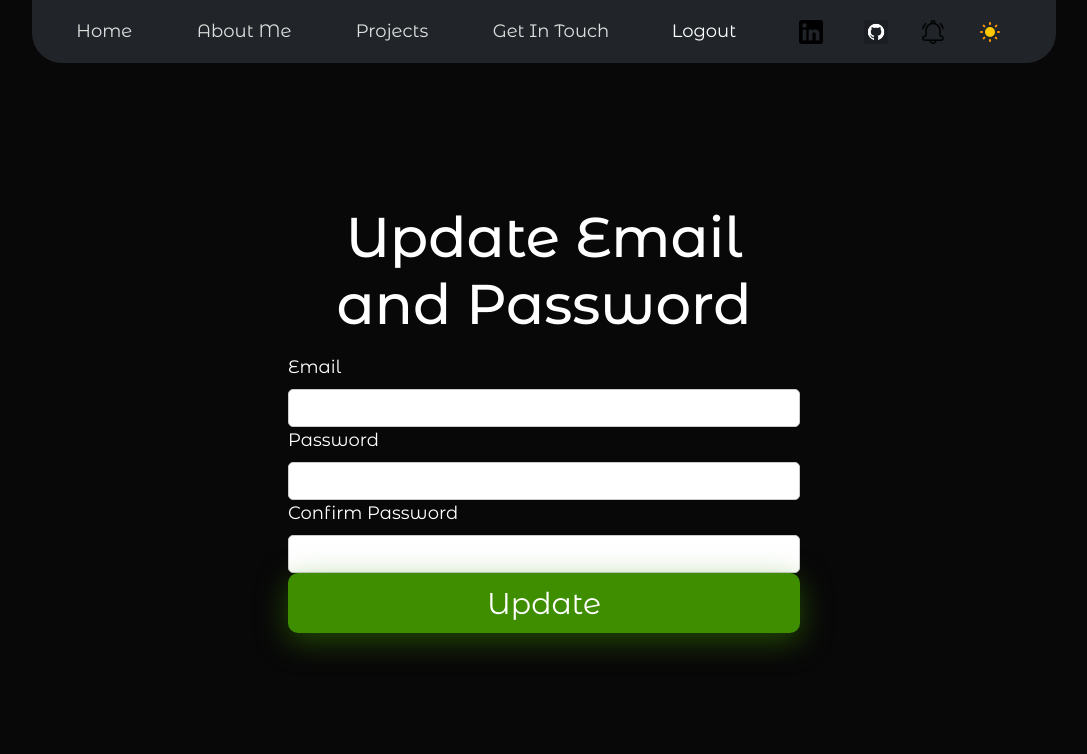
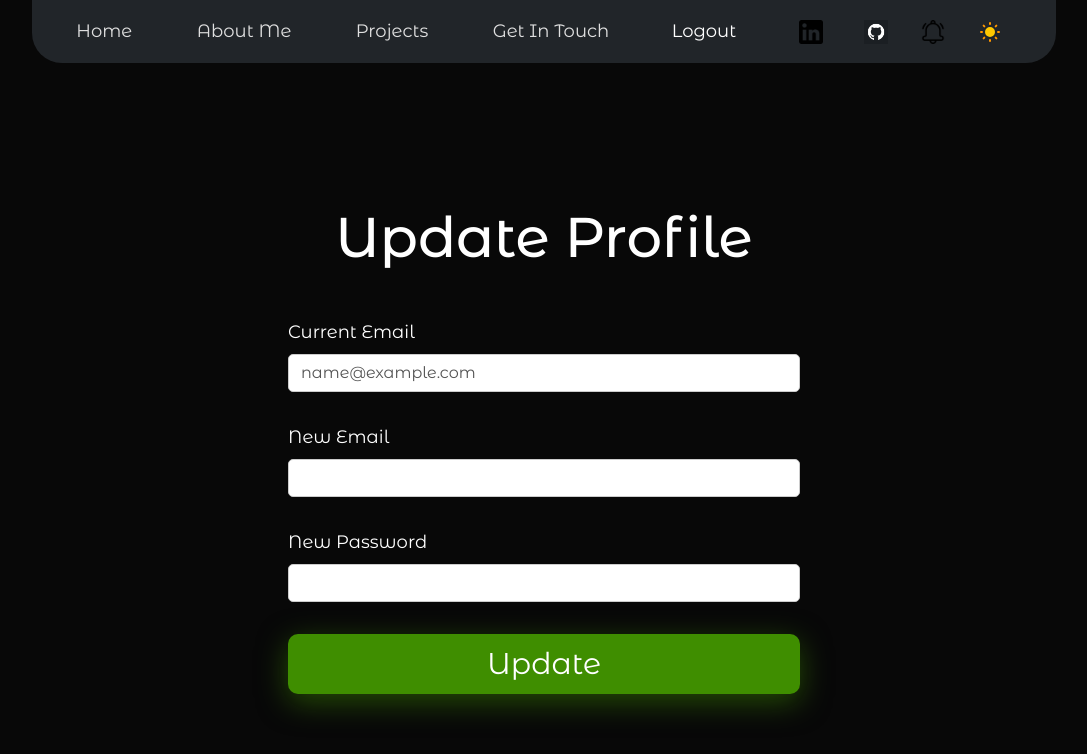
Before and after one commit to vinayak2509/Training-Website-5.0, a React (Vite) app in the folder Frontend/: page /user in a window 1280 px wide. Shown: the top 754 px of the page, without its empty margins (96-1183 px from the left). Built offline with nearby package versions, Linux system fonts and the light colour scheme; sample sign-in values are in the browser's storage.

Commit message:
user page fix

```diff
--- a/Frontend/src/pages/user.jsx
+++ b/Frontend/src/pages/user.jsx
@@ -1,35 +1,35 @@
-import React, { useState } from "react";
+import React, { useState, useEffect } from "react";
+import { useNavigate } from "react-router-dom";
 
-const UpdateUserDetails = () => {
-  const [formData, setFormData] = useState({
+const UserUpdate = () => {
+  const navigate = useNavigate();
+  const [user, setUser] = useState({
     email: "",
     password: "",
-    confirmPassword: "",
+    newEmail: "",
+    newPassword: "",
   });
   const [error, setError] = useState("");
-  const [success, setSuccess] = useState("");
-  const [loading, setLoading] = useState(false);
+  const [message, setMessage] = useState("");
+
+  useEffect(() => {
+    const loggedInUser = sessionStorage.getItem("user");
+    if (!loggedInUser) {
+      navigate("/login");
+    } else {
+      const userData = JSON.parse(loggedInUser);
+      setUser({ ...user, email: userData.email });
+    }
+  }, [navigate]);
 
   const handleChange = (e) => {
     const { name, value } = e.target;
-    setFormData((prev) => ({
-      ...prev,
-      [name]: value,
-    }));
+    setUser({ ...user, [name]: value });
   };
 
   const handleSubmit = async (e) => {
     e.preventDefault();
-    setError("");
-    setSuccess("");
-
-    // Validate passwords match
-    if (formData.password !== formData.confirmPassword) {
-      setError("Passwords do not match.");
-      return;
-    }
-
-    setLoading(true);
+    const { newEmail, newPassword } = user;
 
     try {
       const response = await fetch(
@@ -38,74 +38,79 @@ const UpdateUserDetails = () => {
           method: "PUT",
           headers: {
             "Content-Type": "application/json",
-            Authorization: `Bearer ${localStorage.getItem("authToken")}`, // Assuming token is stored in localStorage
           },
-          body: JSON.stringify({
-            email: formData.email,
-            password: formData.password,
-          }),
+          body: JSON.stringify({ newEmail, newPassword }),
         }
       );
 
       const data = await response.json();
-
       if (response.ok) {
-        setSuccess(data.message);
+        setMessage(data.message);
+        if (newEmail) {
+          const updatedUser = JSON.parse(sessionStorage.getItem("user"));
+          updatedUser.email = newEmail;
+          sessionStorage.setItem("user", JSON.stringify(updatedUser));
+        }
       } else {
-        setError(data.message || "An error occurred");
+        setError(data.message);
       }
-    } catch (err) {
+    } catch (error) {
       setError("An error occurred. Please try again.");
-    } finally {
-      setLoading(false);
     }
   };
 
   return (
     <div>
+      <h1>Update Profile</h1>
+      {error && <div className="error-tooltip">{error}</div>}
+      {message && <div className="success-message">{message}</div>}
+
       <form className="form" onSubmit={handleSubmit}>
-        <h1 className="form-title">Update Email and Password</h1>
-        <div>
-          <label className="form-label">Email</label>
+        <div className="form-row">
+          <label htmlFor="email" className="form-label">
+            Current Email
+          </label>
           <input
             type="email"
+            className="form-input"
+            id="email"
             name="email"
-            className="form-input"
-            value={formData.email}
-            onChange={handleChange}
-            required
+            value={user.email}
+            disabled
           />
         </div>
-        <div>
-          <label className="form-label">Password</label>
+        <div className="form-row">
+          <label htmlFor="newEmail" className="form-label">
+            New Email
+          </label>
+          <input
+            type="email"
+            className="form-input"
+            id="newEmail"
+            name="newEmail"
+            value={user.newEmail}
+            onChange={handleChange}
+          />
+        </div>
+        <div className="form-row">
+          <label htmlFor="newPassword" className="form-label">
+            New Password
+          </label>
           <input
             type="password"
-            name="password"
             className="form-input"
-            value={formData.password}
+            id="newPassword"
+            name="newPassword"
+            value={user.newPassword}
             onChange={handleChange}
-            required
           />
         </div>
-        <div>
-          <label className="form-label">Confirm Password</label>
-          <input
-            type="password"
-            name="confirmPassword"
-            className="form-input"
-            value={formData.confirmPassword}
-            onChange={handleChange}
-            required
-          />
-        </div>
-        {error && <div className="error">{error}</div>}
-        {success && <div className="success">{success}</div>}
-        <button className="btn-submit" type="submit" disabled={loading}>
-          {loading ? "Updating..." : "Update"}
+        <button type="submit" className="btn-submit">
+          Update
         </button>
       </form>
     </div>
   );
 };
 
-export default UpdateUserDetails;
+export default UserUpdate;
```
Also changed, not shown: 1 other file (tests, documents, lock files or other folders).
